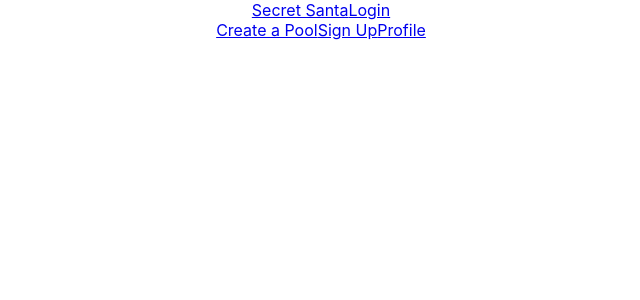
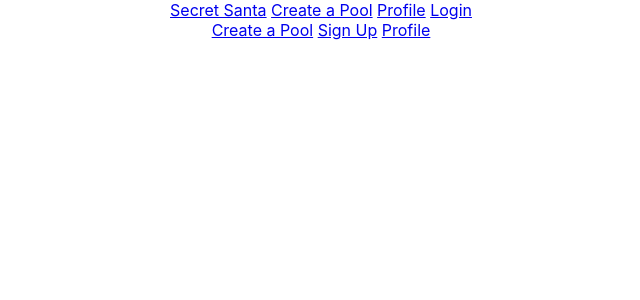
Before and after one commit to snazzyj/SecretSanta, a React (Create React App) app: page / in a window 1280 px wide. Shown: the top 300 px of the page, without its empty margins (319-959 px from the left). Built offline with nearby package versions, Linux system fonts and the light colour scheme.

Commit message:
created HomePage component

```diff
--- a/src/App.js
+++ b/src/App.js
@@ -1,34 +1,40 @@
-import React from 'react';
+import React, { Component } from 'react';
 import { Link } from 'react-router-dom';
 import { Route, Switch } from 'react-router-dom';
 import './App.css';
 import CreatePool from './CreatePool/createpool';
 import SignUp from './Signup/signup';
 import Profile from './Profile/profile';
+import HomePage from './HomePage/homepage';
 
-function App() {
+class App extends Component {
+
+  render() {
     return (
       <div className='App'>
+
         <nav className="App__Nav">
           <Link to="/">Secret Santa</Link>
+          <span> </span>
+          <Link to="/create">Create a Pool</Link>
+          <span> </span>
+          <Link to="/profile">Profile</Link>
+          <span> </span>
           <Link to="/login">Login</Link>
         </nav>
 
         <main>
 
-          <section>
-             <Link to="/create">Create a Pool</Link>
-             <Link to="/signup">Sign Up</Link>
-             <Link to="/profile">Profile</Link>
-            </section>
-
+          <Switch>
+            <Route exact path="/" component={HomePage} />
             <Route exact path="/create" component={CreatePool} />
-          <Route exact path="/signup" component={SignUp}/>
-          <Route exact path="/profile" component={Profile}/>
-
+            <Route exact path="/signup" component={SignUp} />
+            <Route exact path="/profile" component={Profile} />
+          </Switch>
         </main>
       </div>
     );
   }
+}
 
 export default App;
--- /dev/null
+++ b/src/HomePage/homepage.js
@@ -0,0 +1,20 @@
+import React, {Component} from 'react';
+import {Link} from 'react-router-dom';
+
+class HomePage extends Component {
+
+    render() {
+        return(
+            <section>
+                <Link to="/create">Create a Pool</Link>
+                <span> </span>
+                <Link to="/signup">Sign Up</Link>
+                <span> </span>
+                <Link to="/profile">Profile</Link>
+            </section>
+        )
+    }
+
+}
+
+export default HomePage;
```
Lines whose indentation alone changed are shown as unchanged.
